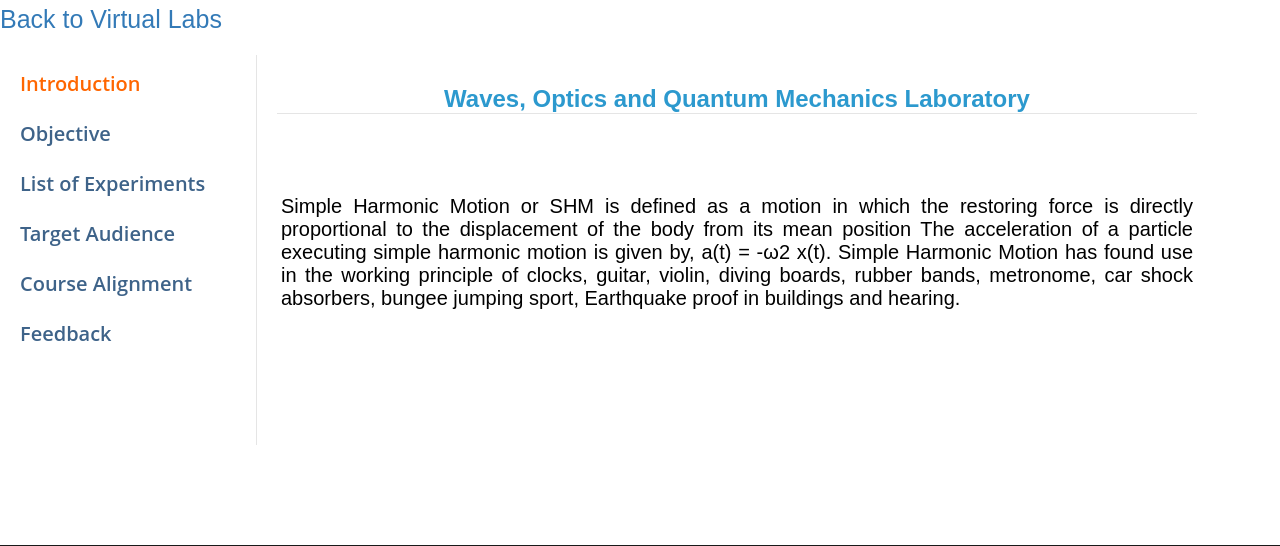
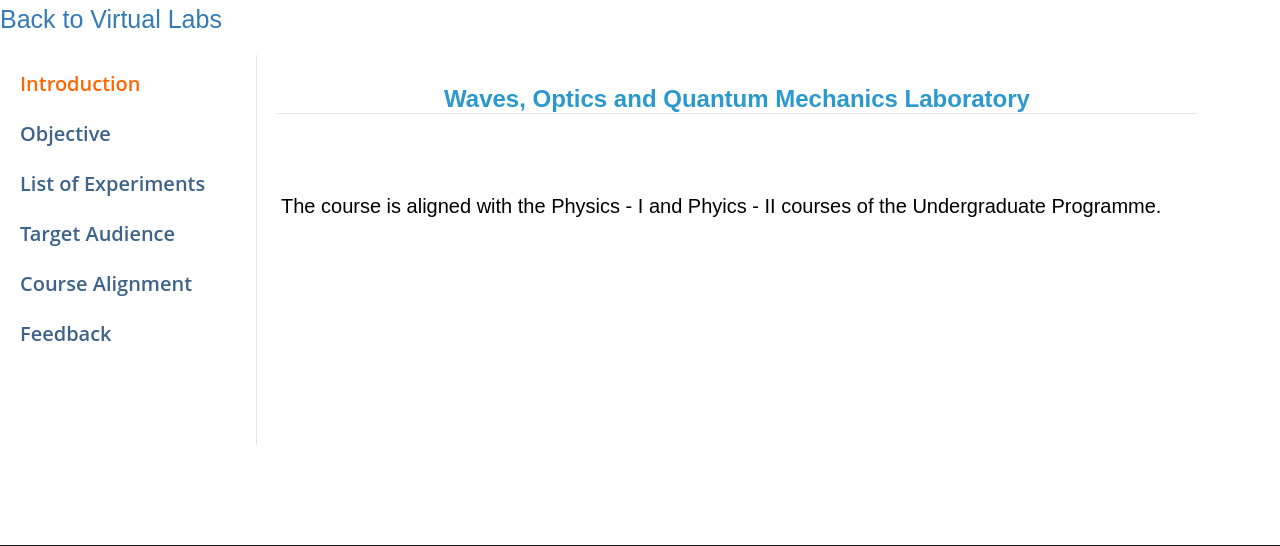
Before and after one commit to srphyvlab/vlab, a Flask app: page /course_alignment in a window 1280 px wide. Shown: the part 105-651 px from the top of the page. Run offline with Flask 2, Linux system fonts and the light colour scheme.

Commit message:
Update course_alignment.html

```diff
--- a/templates/home/course_alignment.html
+++ b/templates/home/course_alignment.html
@@ -54,14 +54,7 @@
         </div>
         <div  class="des" id="des">
             <p>
-                Simple Harmonic Motion or SHM is defined as a motion in which the restoring
-                force is directly proportional to the displacement of the body from its mean position
-                The acceleration of a particle executing simple harmonic motion is given by,
-                a(t) = -ω2 x(t).
-
-                Simple Harmonic Motion has found use in the working principle of clocks,
-                 guitar, violin, diving boards, rubber bands, metronome, car shock absorbers,
-                 bungee jumping sport, Earthquake proof in buildings and hearing.
+                The course is aligned with the Physics - I and Phyics - II courses of the Undergraduate Programme.
             </p>
         </div>
         </main>
```
